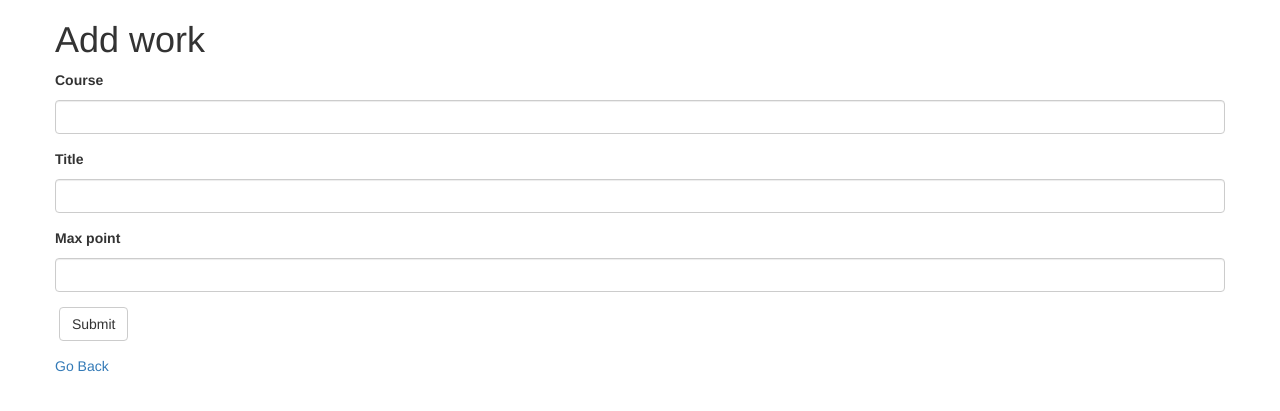
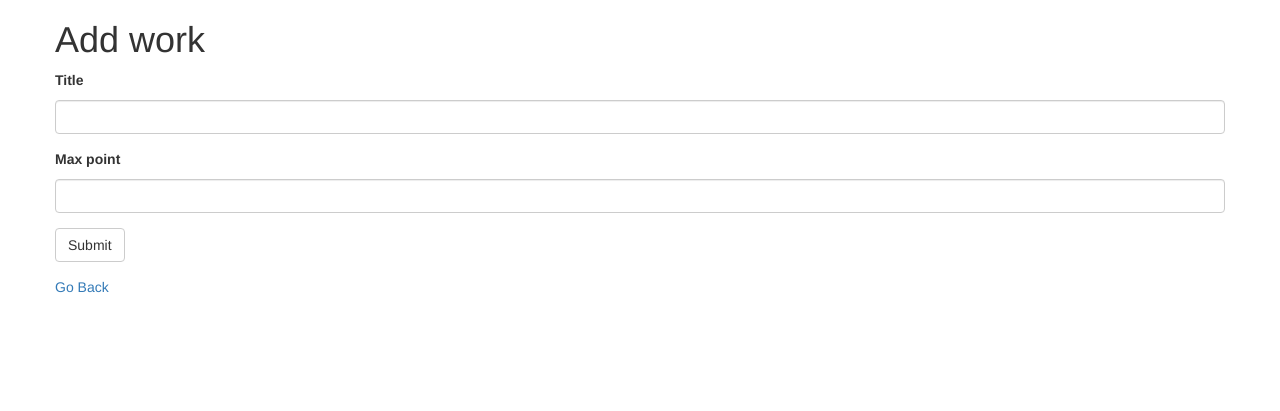
Before and after one commit to lenok97/webCourseProject, a Python web app: template studentsgen/studentsgen/templates/addwork.jinja2 in a window 1280 px wide. Shown: the top 411 px of the page. Run offline with Jinja, Linux system fonts and the light colour scheme; the template is opened without the code that fills it, so the values that code supplies are empty, except form fields; tables that the repository leaves empty hold one stand-in row (values such as "Sample post"); form fields are guessed from the names that the template uses; some libraries are stand-ins or nearby versions.

Commit message:
add work

```diff
--- a/studentsgen/studentsgen/forms.py
+++ b/studentsgen/studentsgen/forms.py
@@ -10,7 +10,6 @@ class RegistrationForm(Form):
     password = PasswordField('Password', [validators.Length(min=5)])
 
 class AddWorkForm(Form):
-    course = IntegerField('Course')
     title = StringField('Work name', [validators.Length(min=1, max=255)],
                         filters=[strip_filter])
     max_point = IntegerField('Max Point')
--- a/studentsgen/studentsgen/routes.py
+++ b/studentsgen/studentsgen/routes.py
@@ -10,5 +10,5 @@ def includeme(config):
     config.add_route('professors', '/professor')
     config.add_route('professor', '/professor/{p}')
     config.add_route('professor_course', '/professor/{p}/{c}')
+    config.add_route('add_work', '/professor/{p}/{c}/add')
     config.add_route('update_rating', '/professor/{p}/{c}/{w}')
-    config.add_route('addwork', '/addwork')
--- a/studentsgen/studentsgen/templates/addwork.jinja2
+++ b/studentsgen/studentsgen/templates/addwork.jinja2
@@ -3,16 +3,7 @@
 {% block content %}
     <h1>Add work</h1>
 
-    <form action="{{request.route_url('addwork')}}" method="post" class="form">
-
-        {% for error in form.course.errors %}
-            <div class="error">{{ error }}</div>
-        {% endfor %}
-
-        <div class="form-group">
-            <label for="title">{{form.course.label}}</label>
-            {{form.course(class_='form-control')}}
-        </div>
+    <form action="{{request.route_url('add_work', p=professor_id, c=course_id)}}" method="post" class="form">
 
         {% for error in form.title.errors %}
             <div class="error">{{error}}</div>
@@ -23,7 +14,7 @@
             {{form.title(class_='form-control')}}
         </div>
 
-		        {% for error in form.max_point.errors %}
+		{% for error in form.max_point.errors %}
             <div class="error">{{error}}</div>
         {% endfor %}
 
@@ -33,11 +24,8 @@
         </div>
 
         <div class="form-group">
-            <label></label>
             <button type="submit" class="btn btn-default">Submit</button>
         </div>
-
-
     </form>
     <p><a href="{{request.route_url('home')}}">Go Back</a></p>
 {% endblock content %}
--- a/studentsgen/studentsgen/templates/professor_course.jinja2
+++ b/studentsgen/studentsgen/templates/professor_course.jinja2
@@ -4,6 +4,8 @@
 <div class="content">
   <h1><span class="font-semi-bold"> {{subject.name}} </span></h1>
   <h2><span class="font-semi-bold"> {{group.name}} </span></h2>
+
+  <a href="{{request.route_url('add_work', p=professor.id, c=course.id)}}"> Add Work </a>
 
   {% for work in works %}
     <li>
```
Also changed, not shown: studentsgen/studentsgen/views/forms.py (+27 -24 lines), studentsgen/studentsgen.sqlite.
